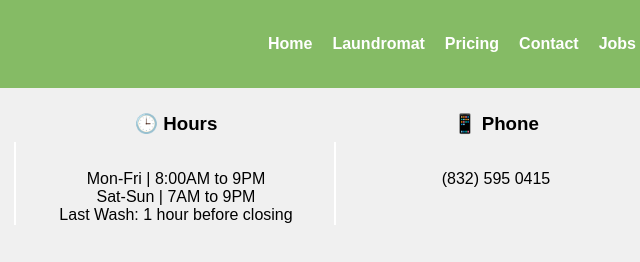
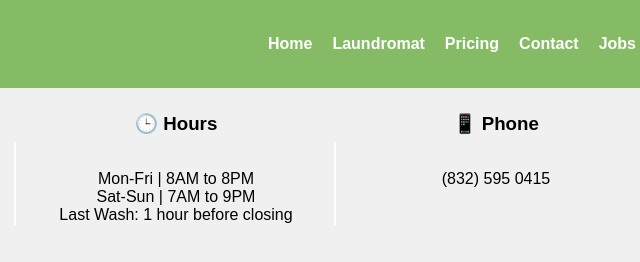
Before and after one commit to Hydrocade/hydrocade.github.io, a plain HTML site: page index.html in a window 1280 px wide. Shown: the top 262 px of the page, 464-1104 px from the left. Drawn offline with Linux system fonts and the light colour scheme.

Commit message:
Update index.html with 8pm closing

```diff
--- a/index.html
+++ b/index.html
@@ -58,7 +58,7 @@
         </div>
         <div class="info-item">
           <h3>🕒 Hours</h3>
-          <p>Mon-Fri | 8:00AM to 9PM<br>Sat-Sun | 7AM to 9PM<br>Last Wash: 1 hour before closing</p>
+          <p>Mon-Fri | 8AM to 8PM<br>Sat-Sun | 7AM to 9PM<br>Last Wash: 1 hour before closing</p>
         </div>
         <div class="info-item">
           <h3>📱 Phone</h3>
```
